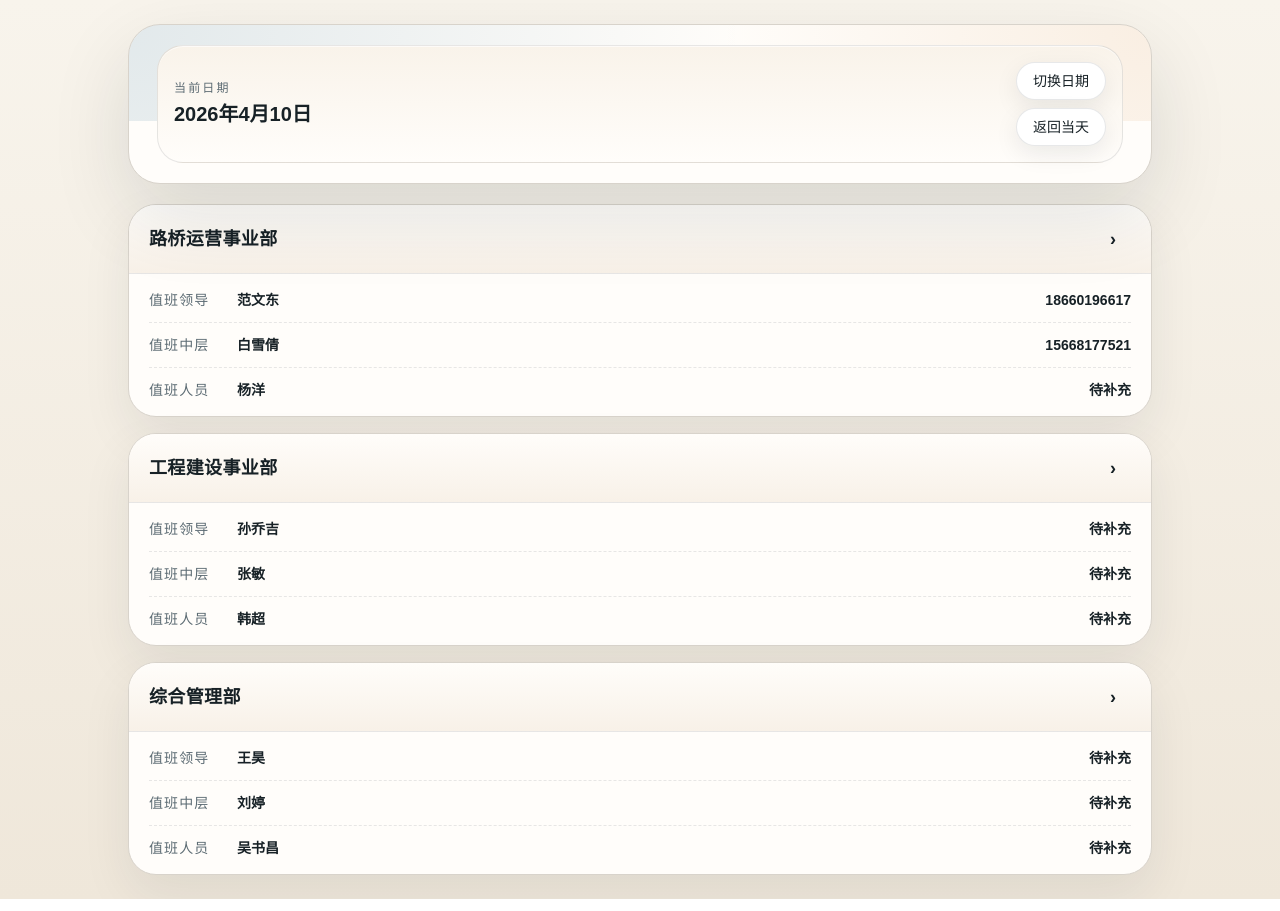
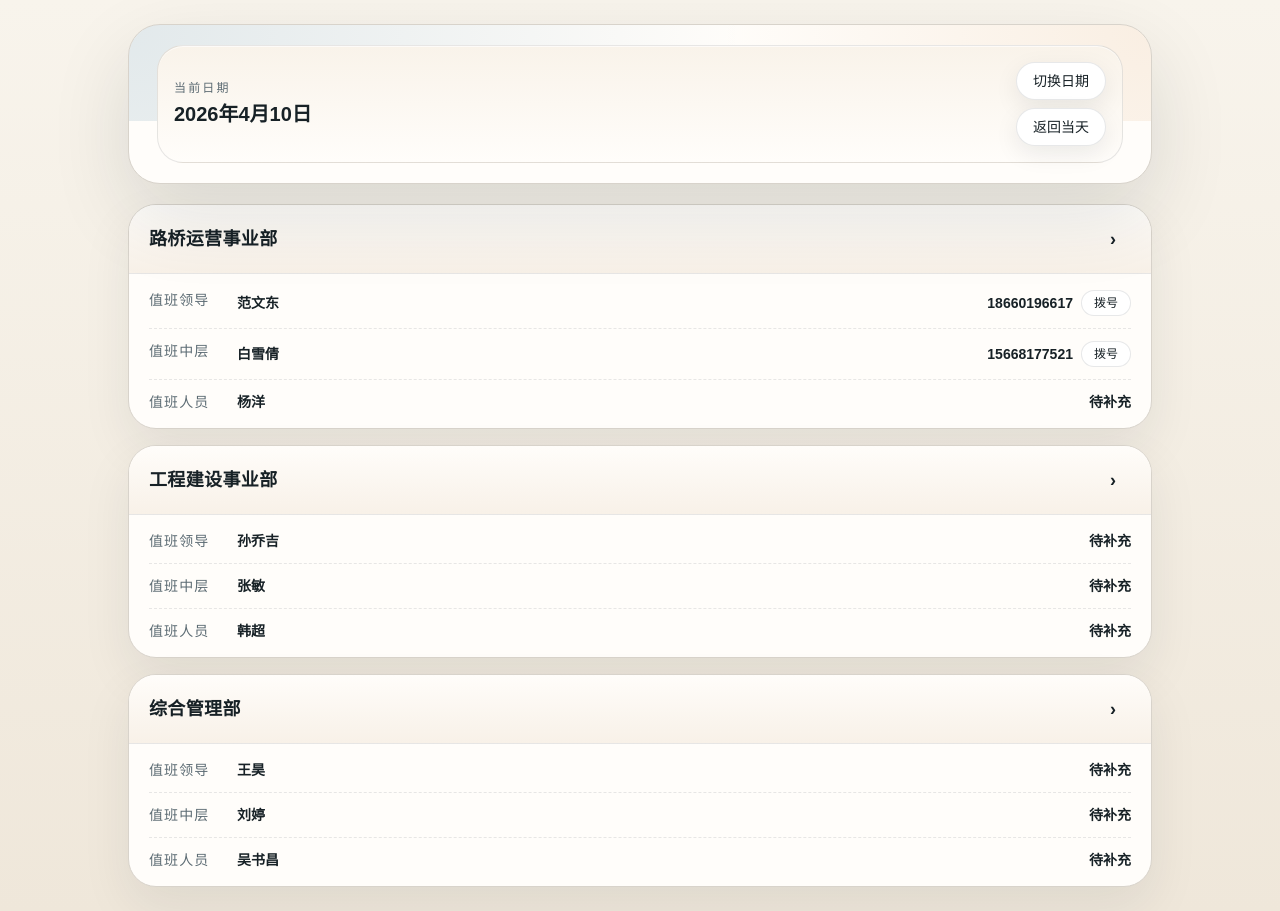
Before and after one commit to yxandy/zhiban, a Next.js app: page / in a window 1280 px wide. Built offline with nearby package versions, Linux system fonts and the light colour scheme.

Commit message:
feat: 首页电话增加拨号按钮

```diff
--- a/src/components/home/home-overview.tsx
+++ b/src/components/home/home-overview.tsx
@@ -19,12 +19,25 @@ function SummaryLine({
   name: string;
   phone?: string;
 }) {
+  const hasPhone = Boolean(phone);
+
   return (
     <div className="grid grid-cols-[76px_1fr] gap-3 border-b border-dashed border-[var(--line-soft)] py-3 last:border-b-0">
       <span className="text-sm font-medium tracking-[0.08em] text-[var(--muted)]">{label}</span>
-      <div className="flex min-w-0 items-center gap-2 text-sm font-semibold text-[var(--foreground)]">
-        <span className="truncate">{name}</span>
-        <span className="ml-auto shrink-0 text-right tabular-nums">{phone || "待补充"}</span>
+      <div className="flex min-w-0 items-center gap-2">
+        <div className="flex min-w-0 flex-1 items-center gap-2 text-sm font-semibold text-[var(--foreground)]">
+          <span className="truncate">{name}</span>
+          <span className="ml-auto shrink-0 text-right tabular-nums">{phone || "待补充"}</span>
+        </div>
+        {hasPhone ? (
+          <a
+            href={`tel:${phone}`}
+            aria-label={`拨打 ${phone}`}
+            className="shrink-0 rounded-full border border-[var(--line-soft)] bg-white px-3 py-1 text-xs text-[var(--foreground)]"
+          >
+            拨号
+          </a>
+        ) : null}
       </div>
     </div>
   );
```
Also changed, not shown: 1 other file (tests, documents, lock files or other folders).
